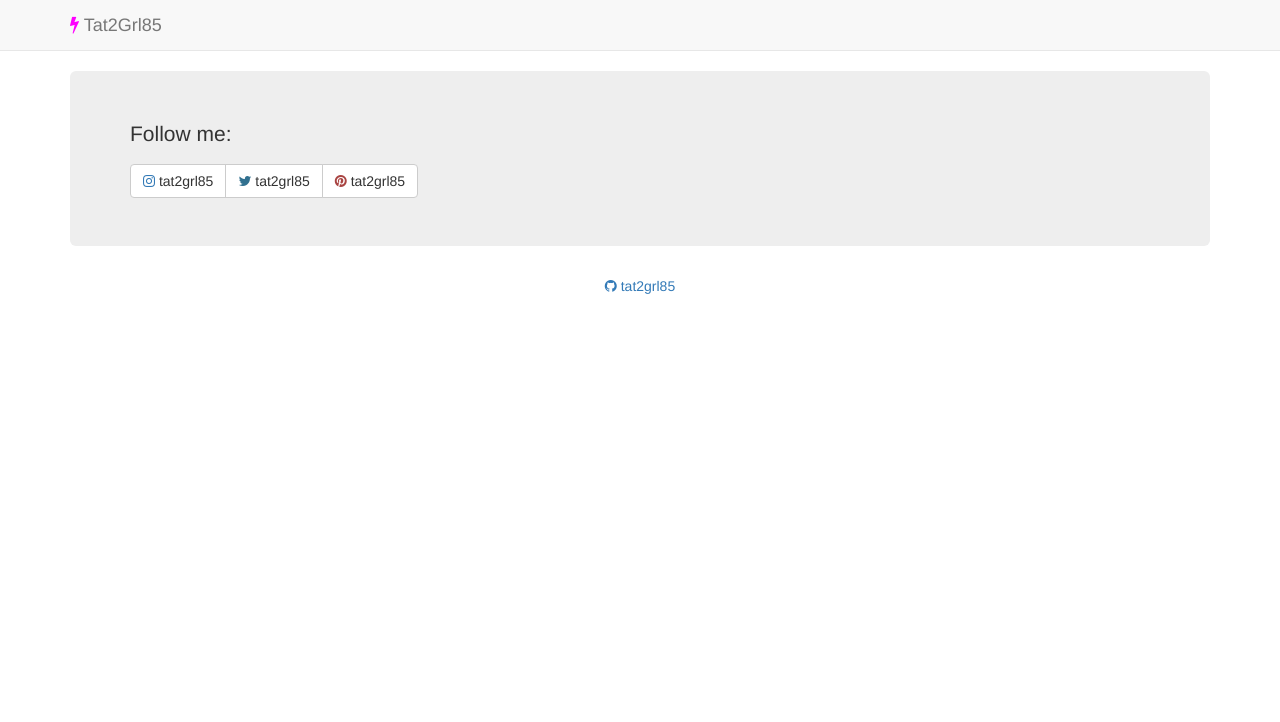
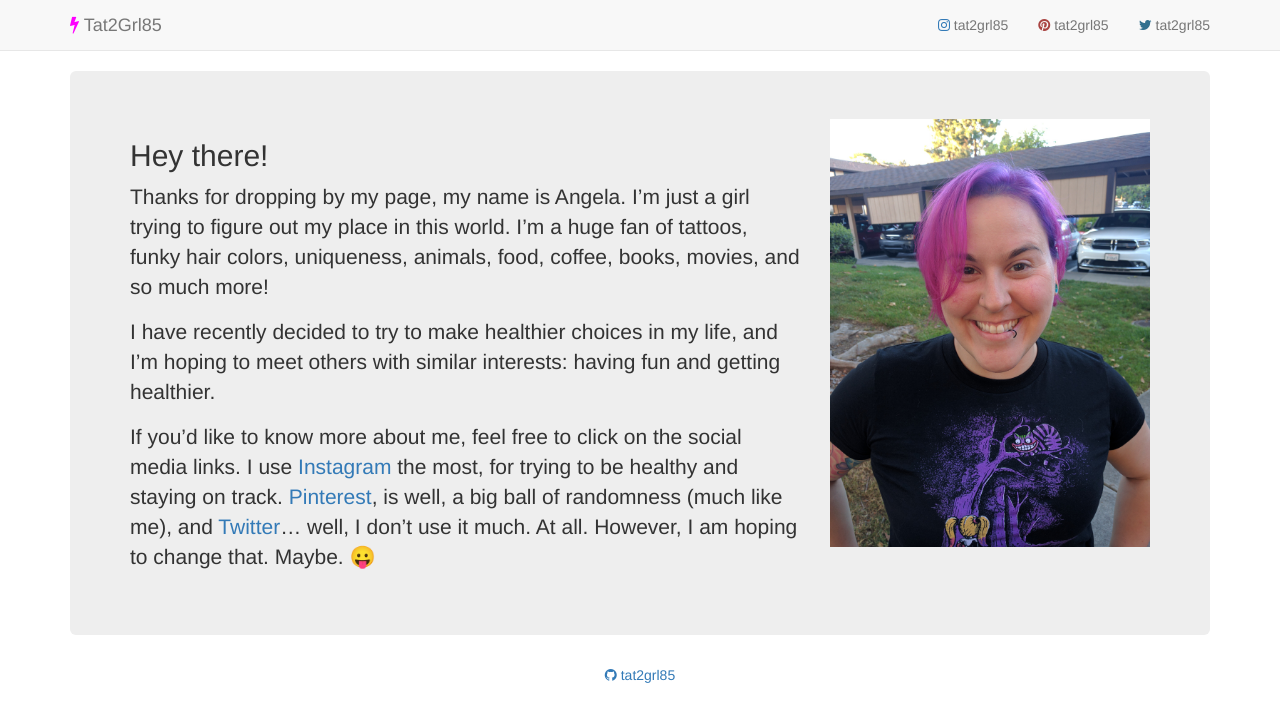
Before and after one commit to tat2grl85/tat2grl85, a plain HTML site: page index.html in a window 1280 px wide. Drawn offline with nearby package versions, Linux system fonts and the light colour scheme.

Commit message:
Update landing page, add profile picture

```diff
--- a/index.html
+++ b/index.html
@@ -29,8 +29,11 @@
                 </button>
             </div>
             <div class="navbar-collapse collapse" id="navbar-main">
-                <ul class="nav navbar-nav">
+                <ul class="nav navbar-nav navbar-right">
                     <!-- <li><a href="/">Link</a></li> -->
+                        <li><a href="https://instagram.com/tat2grl85/"><i class="fa fa-instagram text-primary"></i> tat2grl85</a></li>
+                        <li><a href="https://www.pinterest.com/tat2grl85/"><i class="fa fa-pinterest text-danger"></i> tat2grl85</a></li>
+                        <li><a href="https://twitter.com/tat2grl85/"><i class="fa fa-twitter text-info"></i> tat2grl85</a></li>
                 </ul>
             </div>
         </div>
@@ -45,14 +48,41 @@
         </div>
 
         <div class="row">
-            <div class="col-md-12 col-sm-12">
+            <div class="col-md-12 col-sm-12 col-xs-12">
                 <div class="jumbotron">
-                    <p class="text-default">Follow me:</p>
+                    <div class="row">
+                        <div class="col-lg-4 col-md-5 col-sm-12 col-xs-12 pull-right">
+                            <a class="" href="profile.jpg">
+                                <img width="320" src="profile.jpg"/>
+                            </a>
+                        </div>
 
-                    <div class="btn-group">
-                        <a class="btn btn-default" href="https://instagram.com/tat2grl85/"><i class="fa fa-instagram text-primary"></i> tat2grl85</a>
-                        <a class="btn btn-default" href="https://twitter.com/tat2grl85/"><i class="fa fa-twitter text-info"></i> tat2grl85</a>
-                        <a class="btn btn-default" href="https://www.pinterest.com/tat2grl85/"><i class="fa fa-pinterest text-danger"></i> tat2grl85</a>
+                        <div class="col-lg-8 col-md-7 col-sm-12 col-xs-12">
+                            <h2>Hey there!</h2>
+                            <p>
+                                Thanks for dropping by my page, my name is
+                                Angela. I’m just a girl trying to figure out my place
+                                in this world. I’m a huge fan of tattoos, funky hair
+                                colors, uniqueness, animals, food, coffee, books,
+                                movies, and so much more!
+                            </p>
+                            <p>
+                                I have recently decided to try to make healthier choices
+                                in my life, and I’m hoping to meet others with similar
+                                interests: having fun and getting healthier.
+                            </p>
+                            <p>
+                                If you’d like to know more about me, feel free
+                                to click on the social media links. I use
+                                <a href="https://instagram.com/tat2grl85/">Instagram</a>
+                                the most, for trying to be healthy and staying on track.
+                                <a href="https://www.pinterest.com/tat2grl85/">Pinterest</a>,
+                                is well, a big ball of randomness (much like me), and
+                                <a href="https://twitter.com/tat2grl85/">Twitter</a>…
+                                well, I don’t use it much. At all. However,
+                                I am hoping to change that. Maybe. 😛
+                            </p>
+                        </div>
                     </div>
                 </div>
             </div>
```
Also changed, not shown: profile.jpg (added).
